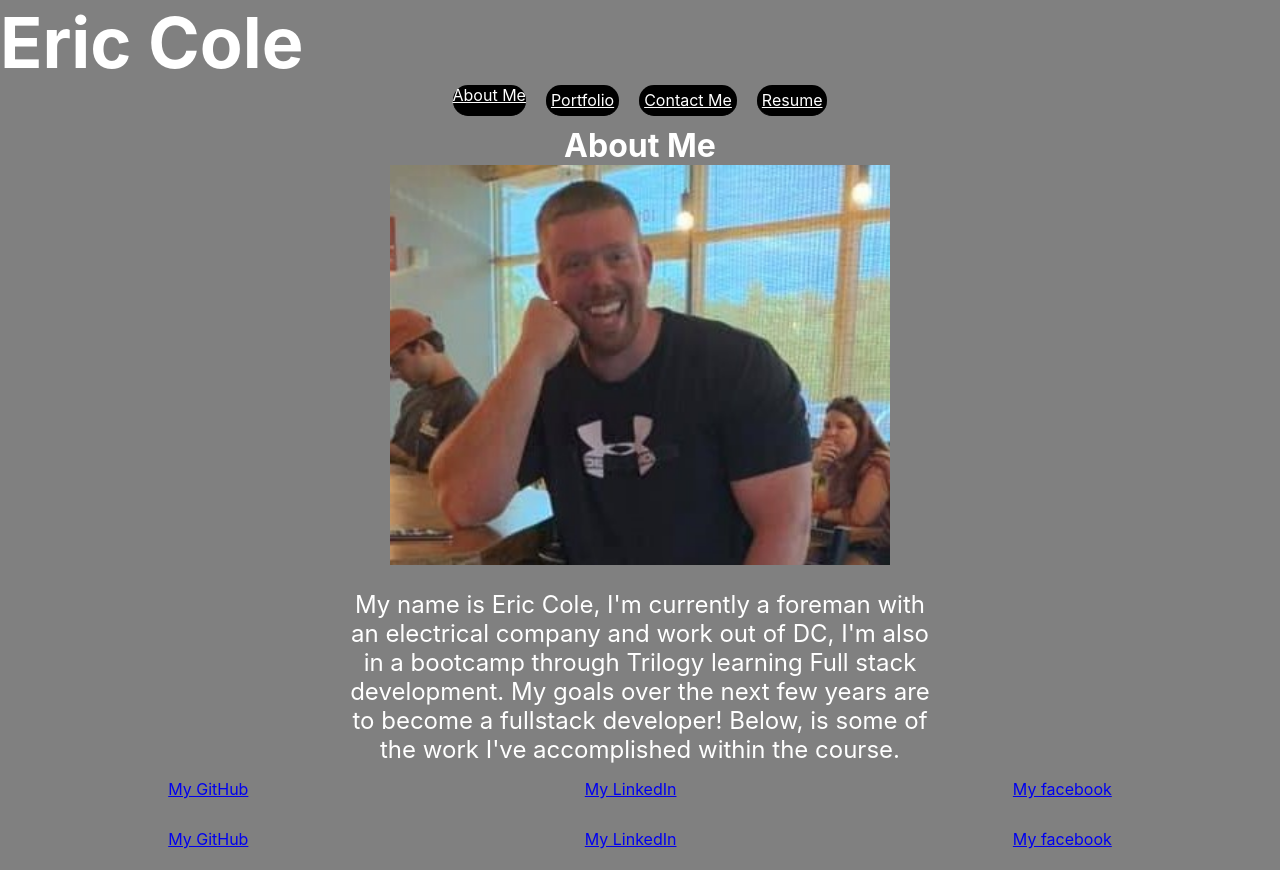
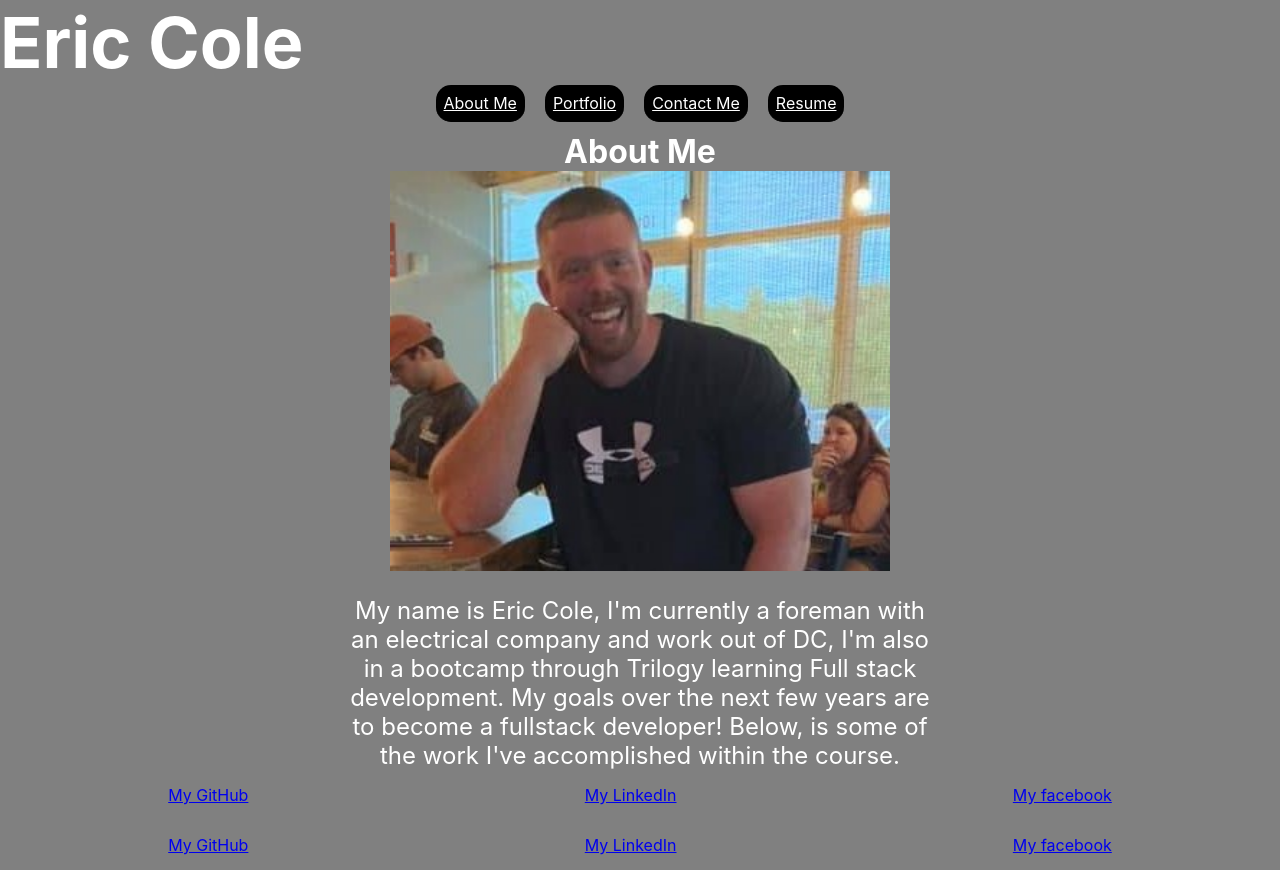
Before and after one commit to Ecole7853/ReactPortfolio, a React (Create React App) app: page /ProfileContainer in a window 1280 px wide. Built offline with nearby package versions, Linux system fonts and the light colour scheme.

Commit message:
adjusted padding

```diff
--- a/src/App.css
+++ b/src/App.css
@@ -22,24 +22,25 @@ h3{
 #navAbout {
     background-color: black;
     border-radius: 15px;
+    padding: 8px;
 }
 
 #navResume {
     background-color: black;
     border-radius: 15px;
-    padding: 5px;
+    padding: 8px;
 }
 
 #navPortfolio {
     background-color: black;
     border-radius: 15px;
-    padding: 5px;
+    padding: 8px;
 }
 
 #navContact {
     background-color: black;
     border-radius: 15px;
-    padding: 5px;
+    padding: 8px;
 }
 
 #homePage {
```
